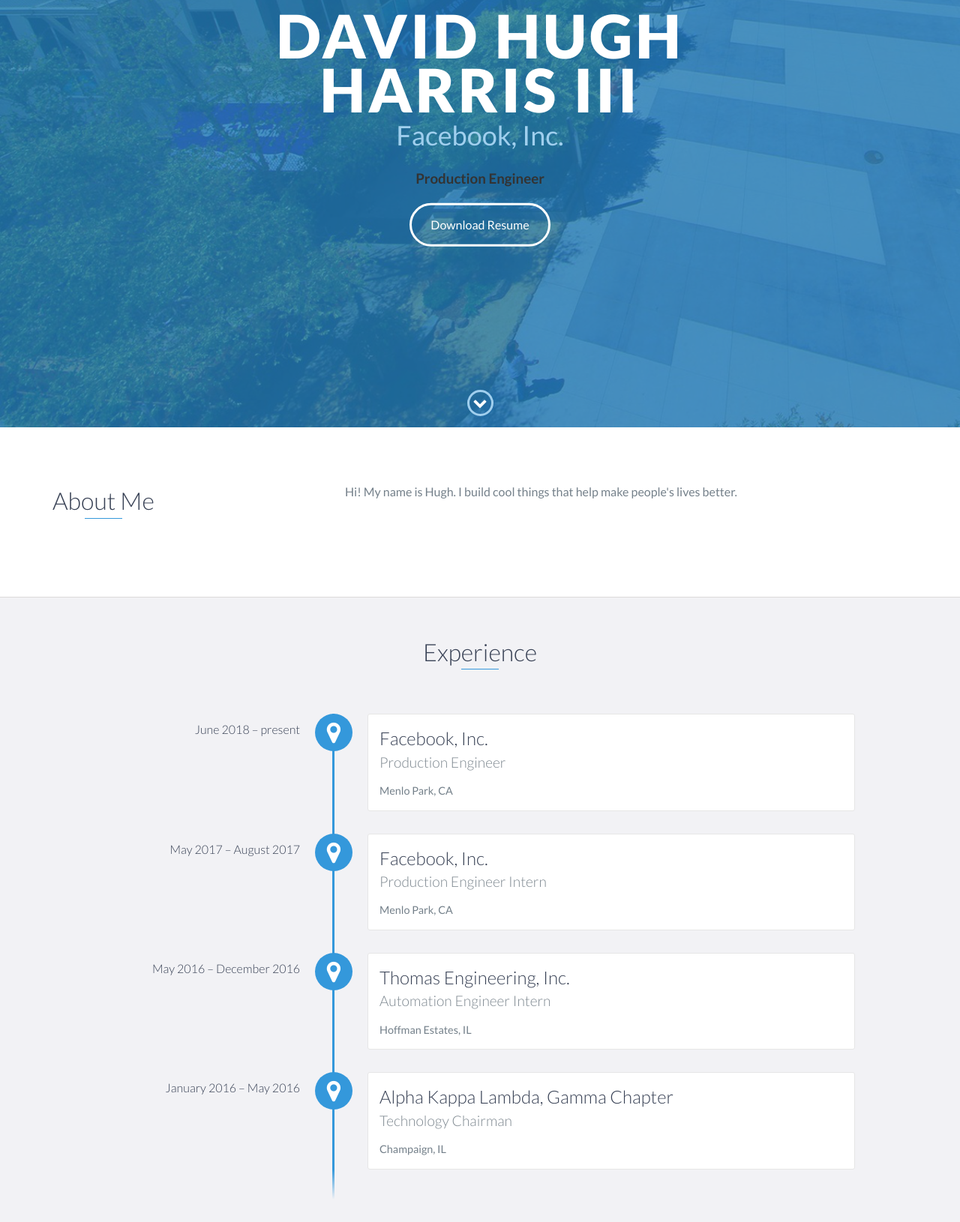
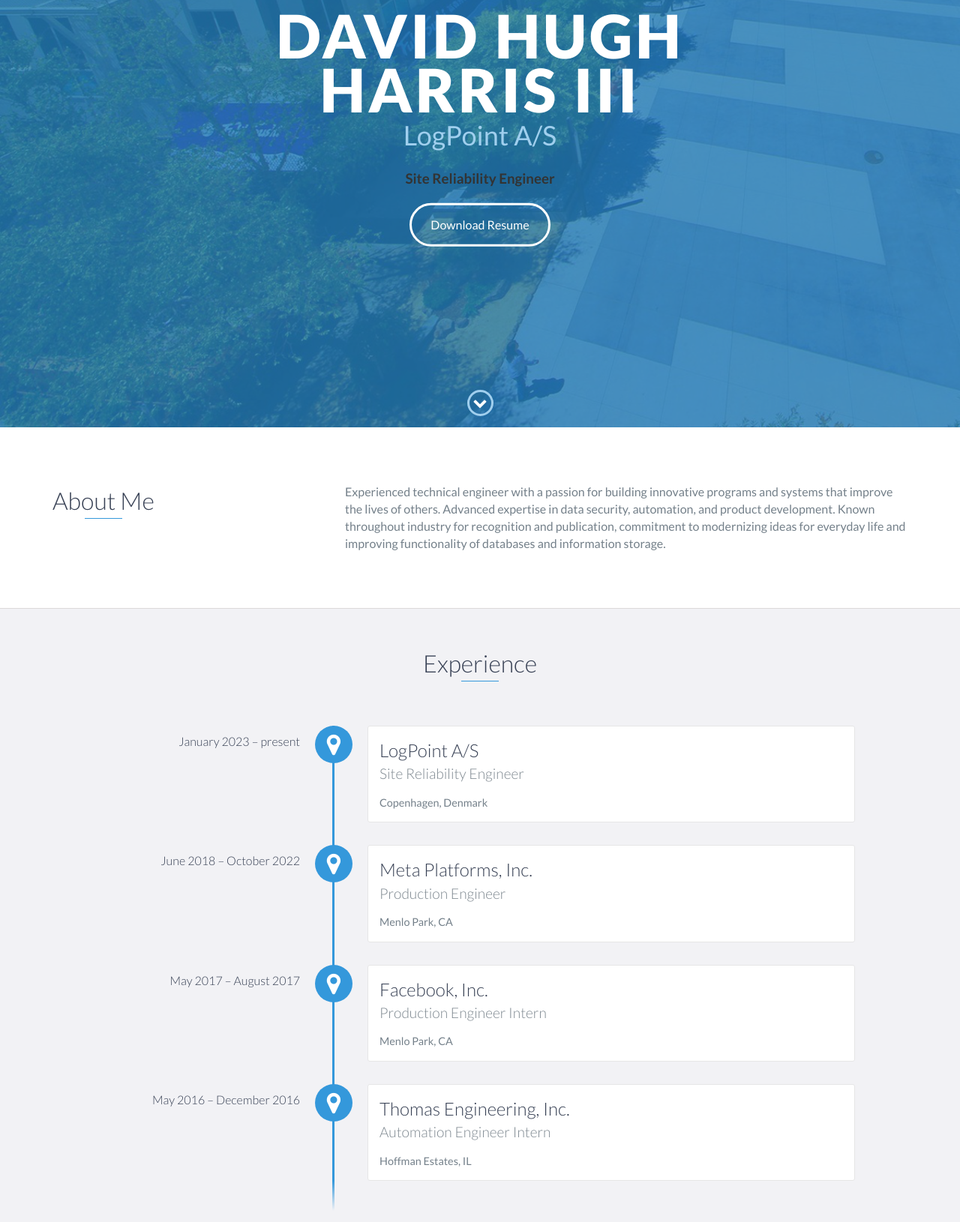
Before and after one commit to dhharris/dhharris.github.io, a website: page index.html in a window 1280 px wide. Shown: the part 230-1860 px from the top of the page at 75% size. Drawn offline with nearby package versions, Linux system fonts and the light colour scheme.

Commit message:
Update content for 2025

```diff
--- a/index.html
+++ b/index.html
@@ -49,8 +49,8 @@
   <div id="lead">
     <div id="lead-content">
       <h1>David Hugh Harris III</h1>
-      <h2>Facebook, Inc.</h2>
-      <h3>Production Engineer</h3>
+      <h2>LogPoint A/S</h2>
+      <h3>Site Reliability Engineer</h3>
       <a href="/files/resume.pdf" download class="btn-rounded-white">Download Resume</a>
     </div>
     <!-- End #lead-content -->
@@ -74,8 +74,12 @@
         </div>
         <div class="col-md-8">
           <p>
-            Hi! My name is Hugh. I build cool things that help make people's
-            lives better.
+            Experienced technical engineer with a passion for building
+            innovative programs and systems that improve the lives of others.
+            Advanced expertise in data security, automation, and product
+            development. Known throughout industry for recognition and
+            publication, commitment to modernizing ideas for everyday life and
+            improving functionality of databases and information storage.
           </p>
         </div>
       </div>
@@ -86,8 +90,14 @@
   <div id="experience" class="background-alt">
     <h2 class="heading">Experience</h2>
     <div id="experience-timeline">
-      <div data-date="June 2018 – present">
-        <h3>Facebook, Inc.</h3>
+      <div data-date="January 2023 – present">
+        <h3>LogPoint A/S</h3>
+        <h4>Site Reliability Engineer</h4>
+        <p>Copenhagen, Denmark</p>
+      </div>
+
+      <div data-date="June 2018 – October 2022">
+        <h3>Meta Platforms, Inc.</h3>
         <h4>Production Engineer </h4>
         <p>Menlo Park, CA</p>
       </div>
@@ -102,12 +112,6 @@
         <h3>Thomas Engineering, Inc.</h3>
         <h4>Automation Engineer Intern</h4>
         <p>Hoffman Estates, IL</p>
-      </div>
-
-      <div data-date="January 2016 – May 2016">
-        <h3>Alpha Kappa Lambda, Gamma Chapter</h3>
-        <h4>Technology Chairman</h4>
-        <p>Champaign, IL</p>
       </div>
     </div>
   </div>
@@ -194,17 +198,25 @@
   <div id="skills">
     <h2 class="heading">Skills</h2>
     <ul>
-      <li>Assembly</li>
+      <li>AWS (Terraform)</li>
+      <li>Go</li>
+      <li>Ansible</li>
+      <li>Typescript (React)</li>
       <li>C</li>
-      <li>C++</li>
+      <li>Modern C++</li>
       <li>Concurrency</li>
       <li>Databases</li>
       <li>Java</li>
       <li>Networking</li>
       <li>OpenGL</li>
       <li>PHP (Hack)</li>
+      <li>Ruby (Chef)</li>
       <li>Python</li>
+      <li>Postgres</li>
       <li>SQL</li>
+      <li>gRPC</li>
+      <li>protobuf</li>
+      <li>Thrift RPC</li>
       <li>System Administration</li>
       <li>Systems Programming</li>
       <li>Unix Command Line</li>
@@ -231,7 +243,7 @@
       <div class="row">
         <div class="col-sm-5 copyright">
           <p>
-            Copyright &copy; 2022 David Harris
+            Copyright &copy; 2025 David Harris
           </p>
           <p>
             Images: <a href="http://www.freepik.com">Designed by Freepik</a>
```
Also changed, not shown: 1 other file.
